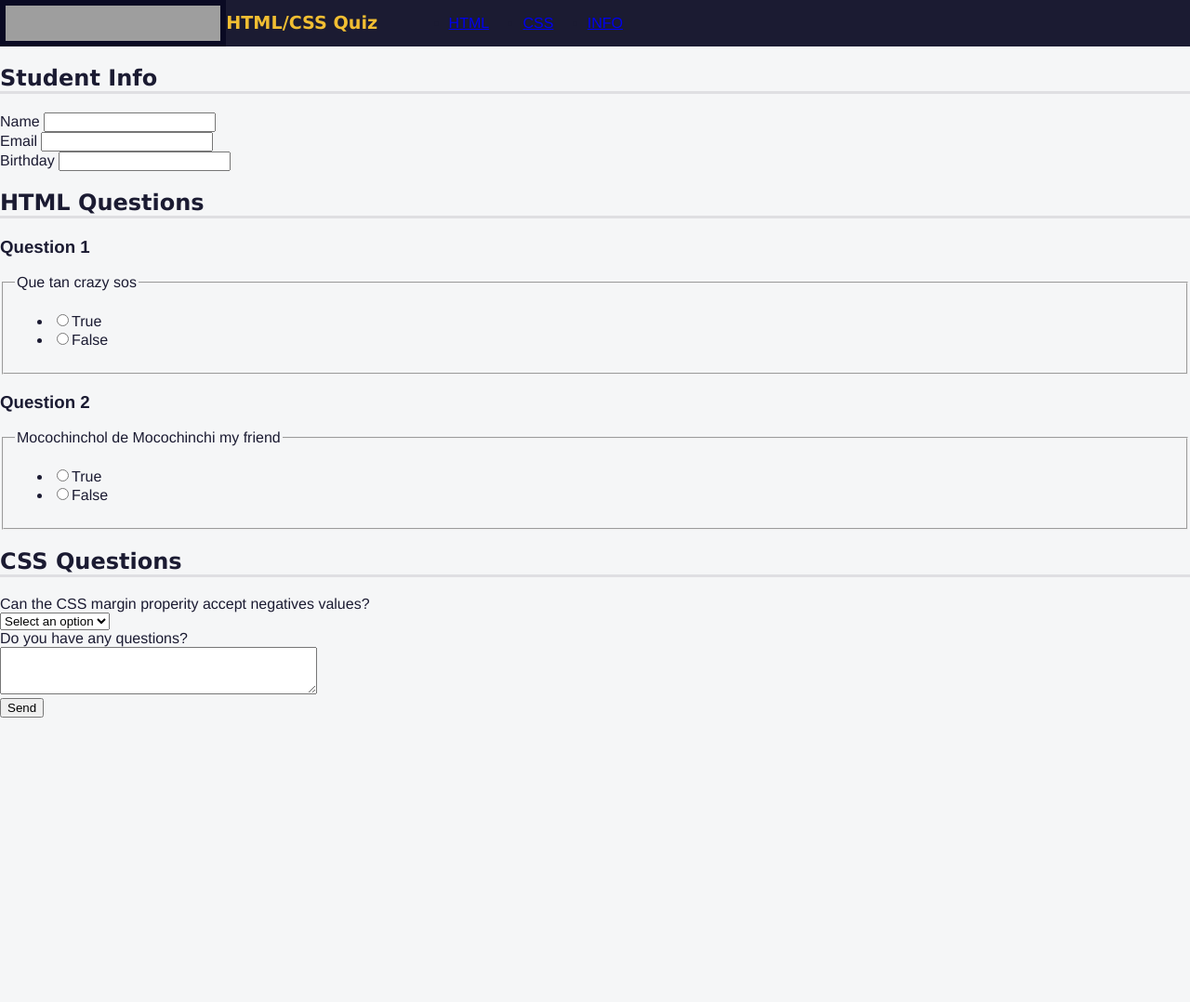
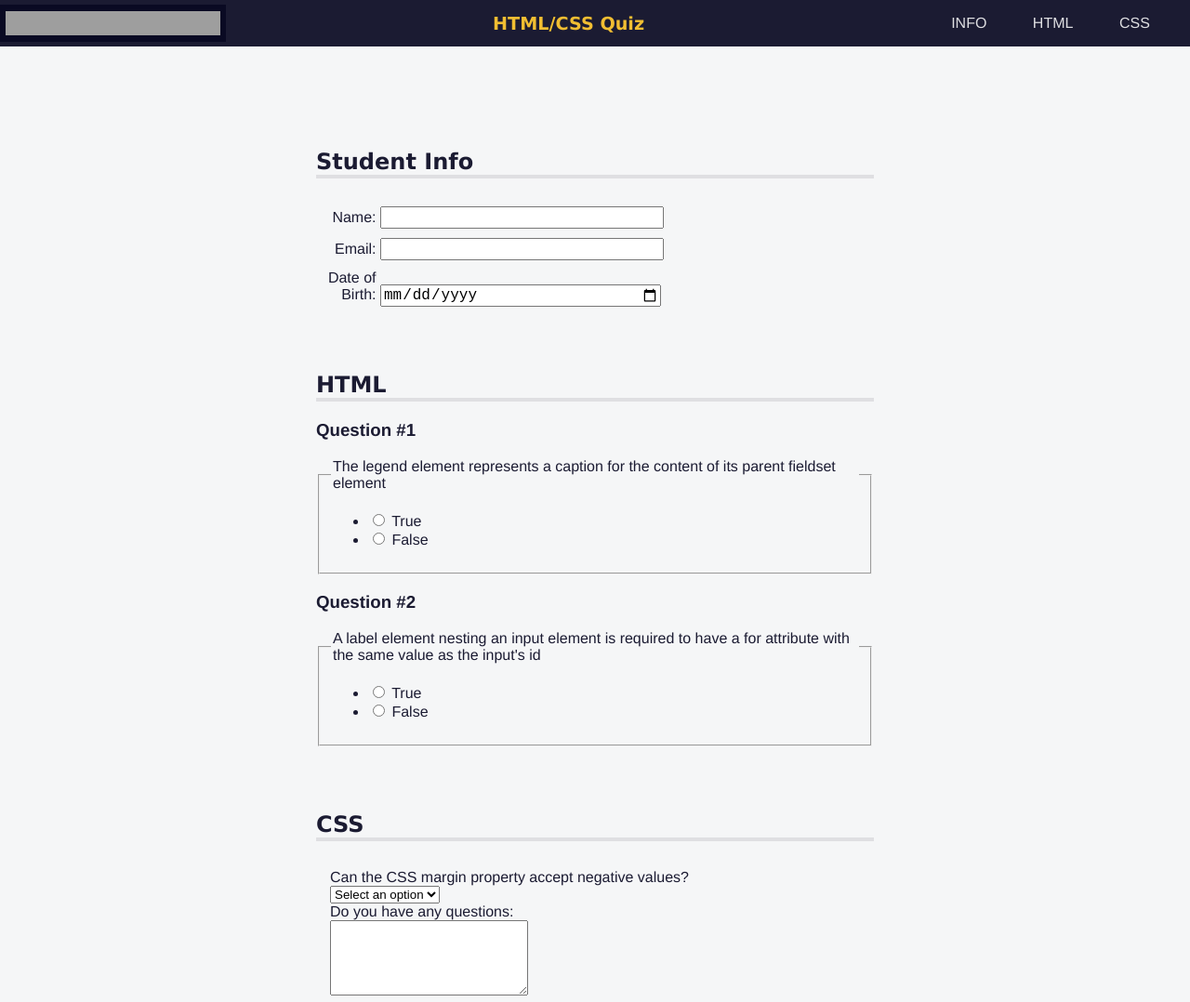
Before and after one commit to Julio7-7-7/freeCodeCamp, a plain HTML site: page 10.quis/index.html in a window 1280 px wide. Shown: the top 1078 px of the page at 93% size. Before the commit the page ends 800 px from the top, so only its background shows below. Drawn offline with Linux system fonts and the light colour scheme; grey boxes are pictures that could not be loaded.

Commit message:
final cuestionario

```diff
--- a/10.quis/index.html
+++ b/10.quis/index.html
@@ -10,89 +10,115 @@
 </head>
 
 <body>
-
   <header>
     <img id="logo" alt="freeCodeCamp" src="https://cdn.freecodecamp.org/platform/universal/fcc_primary.svg">
     <h1>HTML/CSS Quiz</h1>
     <nav>
       <ul>
-        <li><a href="#student-info">HTML</a></li>
-        <li><a href="#html-questions">CSS</a></li>
-        <li><a href="#css-questions">INFO</a></li>
+        <li><a href="#student-info">INFO</a></li>
+        <li><a href="#html-questions">HTML</a></li>
+        <li><a href="#css-questions">CSS</a></li>
       </ul>
     </nav>
   </header>
-
   <main>
-    <form action="https://freecodecamp.org/practice-project/accessibility-quiz" method="post">
+    <form method="post" action="https://freecodecamp.org/practice-project/accessibility-quiz">
       <section role="region" aria-labelledby="student-info">
         <h2 id="student-info">Student Info</h2>
         <div class="info">
-          <label for="stname">Name</label>
-          <input type="text" name="student-name" id="stname">
+          <label for="student-name">Name:</label>
+          <input type="text" name="student-name" id="student-name" />
         </div>
         <div class="info">
-          <label for="stemail">Email</label>
-          <input type="email" name="student-email" id="stemail">
+          <label for="student-email">Email:</label>
+          <input type="email" name="student-email" id="student-email" />
         </div>
         <div class="info">
-          <label for="stbirth">Birthday</label>
-          <input type="text" name="student-birth" id="stbirth">
+          <label for="birth-date">Date of Birth:</label>
+          <input type="date" name="birth-date" id="birth-date" />
         </div>
       </section>
-
       <section role="region" aria-labelledby="html-questions">
-        <h2 id="html-questions">HTML Questions</h2>
+        <h2 id="html-questions">HTML</h2>
         <div class="question-block">
-          <h3><span class="sr-only">Question </span>1</h3>
-          <fieldset class="question">
-            <legend>Que tan crazy sos</legend>
-            <ul>
-              <li><input type="radio" name="crazy" value="true">True</li>
-              <li><input type="radio" name="crazy" value="false">False</li>
+          <h3><span class="sr-only">Question</span>1</h3>
+          <fieldset class="question" name="html-question-one">
+            <legend>
+              The legend element represents a caption for the content of its
+              parent fieldset element
+            </legend>
+            <ul class="answers-list">
+              <li>
+                <label for="q1-a1">
+                  <input type="radio" id="q1-a1" name="q1" value="true" />
+                  True
+                </label>
+              </li>
+              <li>
+                <label for="q1-a2">
+                  <input type="radio" id="q1-a2" name="q1" value="false" />
+                  False
+                </label>
+              </li>
             </ul>
           </fieldset>
         </div>
         <div class="question-block">
-          <h3><span class="sr-only">Question </span>2</h3>
-          <fieldset class="question">
-            <legend>Mocochinchol de Mocochinchi my friend</legend>
-            <ul>
-              <li><input type="radio" name="mocochinchi" value="true">True</li>
-              <li><input type="radio" name="mocochinchi" value="false">False</li>
+          <h3><span class="sr-only">Question</span>2</h3>
+          <fieldset class="question" name="html-question-two">
+            <legend>
+              A label element nesting an input element is required to have a
+              for attribute with the same value as the input's id
+            </legend>
+            <ul class="answers-list">
+              <li>
+                <label for="q2-a1">
+                  <input type="radio" id="q2-a1" name="q2" value="true" />
+                  True
+                </label>
+              </li>
+              <li>
+                <label for="q2-a2">
+                  <input type="radio" id="q2-a2" name="q2" value="false" />
+                  False
+                </label>
+              </li>
             </ul>
           </fieldset>
         </div>
       </section>
-
       <section role="region" aria-labelledby="css-questions">
-        <h2 id="css-questions">CSS Questions</h2>
-        <div>
+        <h2 id="css-questions">CSS</h2>
+        <div class="formrow">
           <div class="question-block">
-            <label for="margin-q">Can the CSS margin properity accept negatives values?</label>
+            <label for="selector">Can the CSS margin property accept negative values?</label>
           </div>
-
           <div class="answer">
-            <select name="margin-q" id="margin-q" required>
+            <select name="selector" id="selector" required>
               <option value="">Select an option</option>
               <option value="yes">Yes</option>
               <option value="no">No</option>
             </select>
           </div>
-
           <div class="question-block">
-            <label for="text-q">Do you have any questions?</label>
+            <label for="css-textarea">Do you have any questions:</label>
           </div>
-
-          <div class="answer" id="text-q">
-            <textarea rows="3" cols="40"></textarea>
+          <div class="answer">
+            <textarea id="css-textarea" name="css-questions" rows="5" cols="24"></textarea>
           </div>
         </div>
       </section>
-      <input type="submit" value="Send">
+      <button type="submit">Send</button>
     </form>
   </main>
-
+  <footer>
+    <address>
+      <a href="https://freecodecamp.org">freeCodeCamp</a><br />
+      San Francisco<br />
+      California<br />
+      USA
+    </address>
+  </footer>
 </body>
 
 </html>
--- a/10.quis/styles.css
+++ b/10.quis/styles.css
@@ -10,6 +10,9 @@ header {
   height: 50px;
   background-color: #1b1b32;
   display: flex;
+  justify-content: space-between;
+  align-items: center;
+  top: 0;
 }
 
 #logo {
@@ -17,6 +20,12 @@ header {
   background-color: #0a0a23;
   aspect-ratio: 35 / 4;
   padding: 0.4rem;
+}
+
+h1 {
+  color: #f1be32;
+  font-size: min(5vw, 1.2em);
+  text-align: center;
 }
 
 nav {
@@ -28,18 +37,93 @@ nav {
 nav>ul {
   display: flex;
   justify-content: space-evenly;
+  flex-wrap: wrap;
+  align-items: center;
+  padding-inline-start: 0;
+  margin-block: 0;
+  height: 100%;
 }
 
-h1 {
-  color: #f1be32;
-  font-size: min(5vw, 1.2em);
+nav>ul>li {
+  color: #dfdfe2;
+  margin: 0 0.2rem;
+  padding: 0.2rem;
+  display: block;
+}
+
+nav>ul>li:hover {
+  background-color: #dfdfe2;
+  color: #1b1b32;
+  cursor: pointer;
+}
+
+li>a {
+  color: inherit;
+  text-decoration: none;
+}
+
+main {
+  padding-top: 50px;
+}
+
+section {
+  width: 80%;
+  margin: 0 auto 10px auto;
+  max-width: 600px;
 }
 
 h1,
 h2 {
-  font-family: Verdana, Geneva, Tahoma, sans-serif;
+  font-family: Verdana, Tahoma;
 }
 
 h2 {
-  border-bottom: 3px solid #dfdfe2;
+  border-bottom: 4px solid #dfdfe2;
+  margin-top: 0px;
+  padding-top: 60px;
 }
+
+.info {
+  padding: 10px 0 0 5px;
+}
+
+.formrow {
+  margin-top: 30px;
+  padding: 0px 15px;
+}
+
+input {
+  font-size: 1rem;
+}
+
+.info>label,
+.info>input {
+
+  display: inline-block;
+}
+
+.info input {
+  width: 50%;
+  text-align: left;
+}
+
+.info label {
+  width: 10%;
+  display: inline-block;
+  min-width: 55px;
+  text-align: right;
+}
+
+h3::before {
+  content: "Question #";
+}
+
+.sr-only {
+  position: absolute;
+  width: 1px;
+  height: 1px;
+  overflow: hidden;
+  clip: rect(0, 0, 0, 0);
+  clip-path: inset(50%);
+  white-space: nowrap;
+}
```
Also changed, not shown: 2.Practice/PP/main/index.html (+11 -0 lines).
